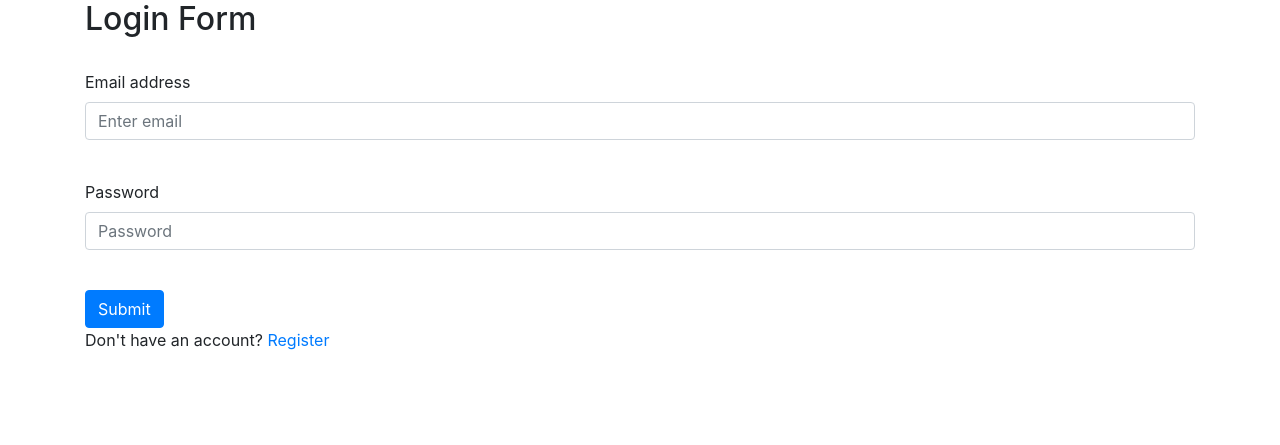
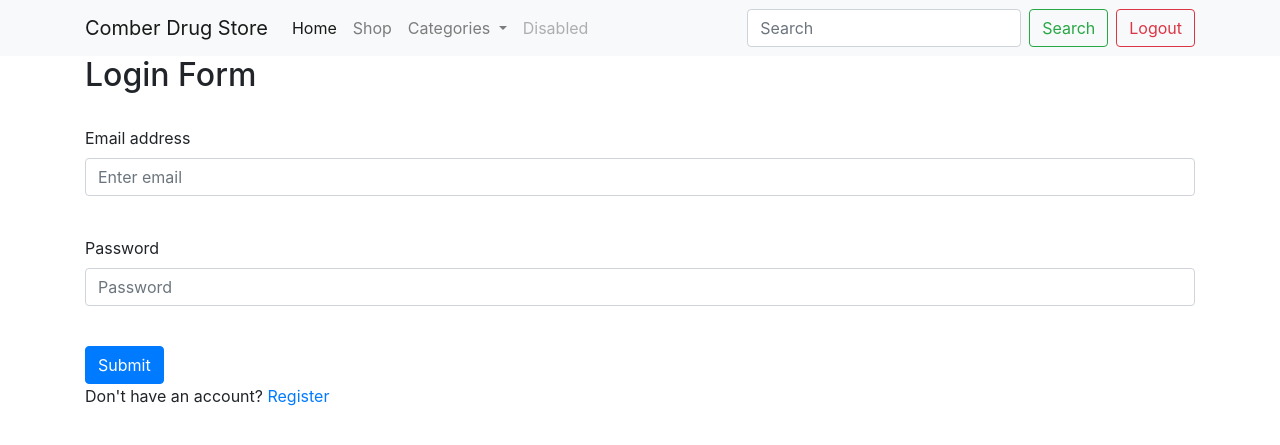
Before and after one commit to npatel17Confed/WD3-Project-1, a PHP site: page /auth/login.php in a window 1280 px wide. Shown: the top 445 px of the page. Run offline with PHP 8.4, Linux system fonts and the light colour scheme; the visitor is signed in with stand-in values (Sample User, id 1).

Commit message:
added navigation for auth and main

```diff
--- a/auth/login.php
+++ b/auth/login.php
@@ -1,6 +1,6 @@
 <?php
 include '../partials/db_conn.php';
-//session_start();
+
 if ($_POST) {
     $email = $_POST['email'];
     $sql = "SELECT * FROM users where email = '" . $_POST['email'] . "' and password = '" . md5($_POST['password']) . "' LIMIT 1;";
@@ -22,6 +22,8 @@ if ($_POST) {
 <html lang="en">
 
 <?php include '../partials/metadata.php'; ?>
+
+<?php include '../partials/navbar.php'; ?>
 
 <body>
     <div class="container">
--- a/auth/logout.php
+++ b/auth/logout.php
@@ -2,5 +2,4 @@
 session_start();
 session_destroy();
 header("location: login.php");
-
 ?>
--- a/auth/register.php
+++ b/auth/register.php
@@ -31,14 +31,14 @@ if ($_POST) {
         }
     }
 }
-
-
 ?>
 
 <!DOCTYPE html>
 <html lang="en">
 
 <?php include '../partials/metadata.php'; ?>
+
+<?php include '../partials/navbar.php'; ?>
 
 <body>
     <div class="container">
--- /dev/null
+++ b/partials/navbar.php
@@ -0,0 +1,50 @@
+<nav class="navbar navbar-expand-lg navbar-light bg-light">
+    <div class="container">
+        <a class="navbar-brand" href="#">Comber Drug Store</a>
+        <button class="navbar-toggler" type="button" data-toggle="collapse" data-target="#navbarSupportedContent" aria-controls="navbarSupportedContent" aria-expanded="false" aria-label="Toggle navigation">
+            <span class="navbar-toggler-icon"></span>
+        </button>
+
+        <div class="collapse navbar-collapse" id="navbarSupportedContent">
+            <?php session_start(); ?>
+            <?php if (isset($_SESSION) && isset($_SESSION["id"])) : ?>
+                <ul class="navbar-nav mr-auto">
+                    <li class="nav-item active">
+                        <a class="nav-link" href="#">Home <span class="sr-only">(current)</span></a>
+                    </li>
+                    <li class="nav-item">
+                        <a class="nav-link" href="#">Shop</a>
+                    </li>
+                    <li class="nav-item dropdown">
+                        <a class="nav-link dropdown-toggle" href="#" id="navbarDropdown" role="button" data-toggle="dropdown" aria-haspopup="true" aria-expanded="false">
+                            Categories
+                        </a>
+                        <div class="dropdown-menu" aria-labelledby="navbarDropdown">
+                            <a class="dropdown-item" href="#">#1</a>
+                            <a class="dropdown-item" href="#">#2</a>
+                            <div class="dropdown-divider"></div>
+                            <a class="dropdown-item" href="#">#3</a>
+                        </div>
+                    </li>
+                    <li class="nav-item">
+                        <a class="nav-link disabled" href="#">Disabled</a>
+                    </li>
+                </ul>
+                <form class="form-inline my-2 my-lg-0">
+                    <input class="form-control mr-sm-2" type="search" placeholder="Search" aria-label="Search">
+                    <button class="btn btn-outline-success my-2 my-sm-0 mr-2" type="submit">Search</button>
+                    <a href='./auth/logout.php' class="btn btn-outline-danger my-2 my-sm-0">Logout</a>
+                </form>
+            <?php else : ?>
+                <ul class="navbar-nav ml-auto">
+                    <li class="nav-item">
+                        <a class="nav-link" href="../auth/register.php">Register</a>
+                    </li>
+                    <li class="nav-item">
+                        <a class="nav-link" href="../auth/login.php">Login</a>
+                    </li>
+                </ul>
+            <?php endif; ?>
+        </div>
+    </div>
+</nav>
```
Also changed, not shown: index.php (+1 -38 lines).
